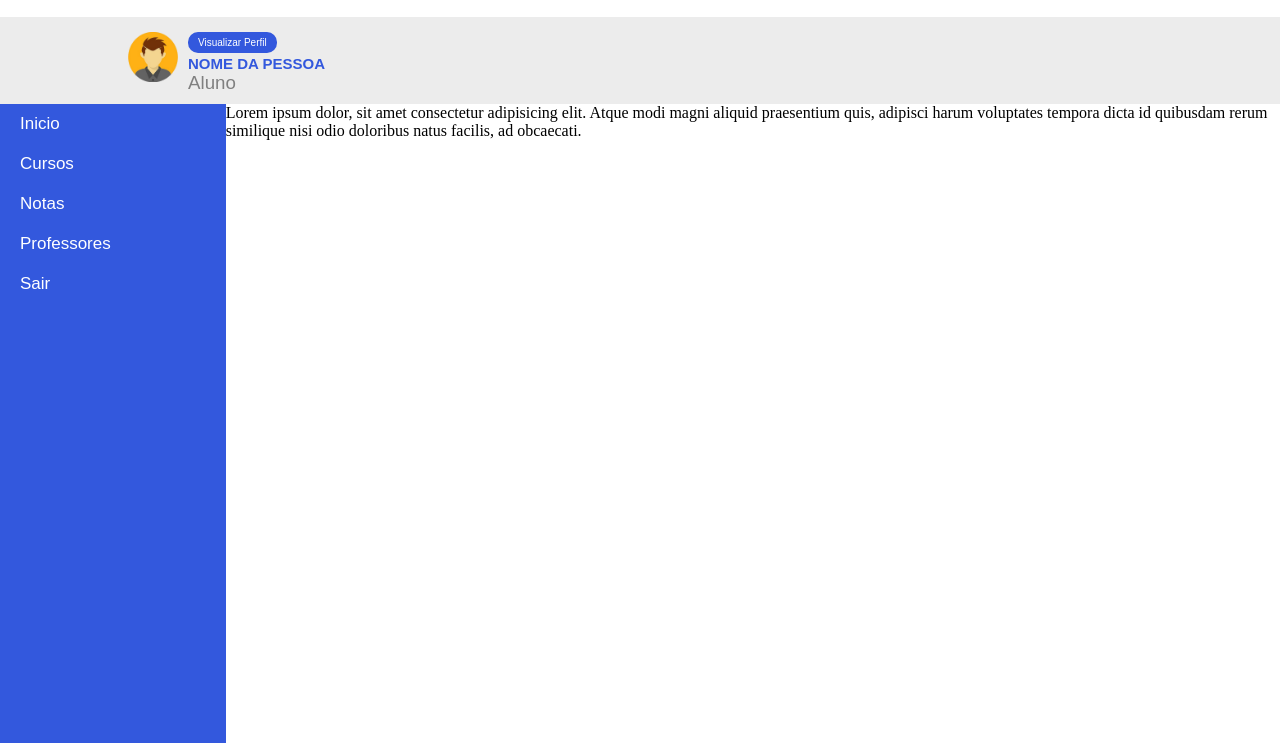
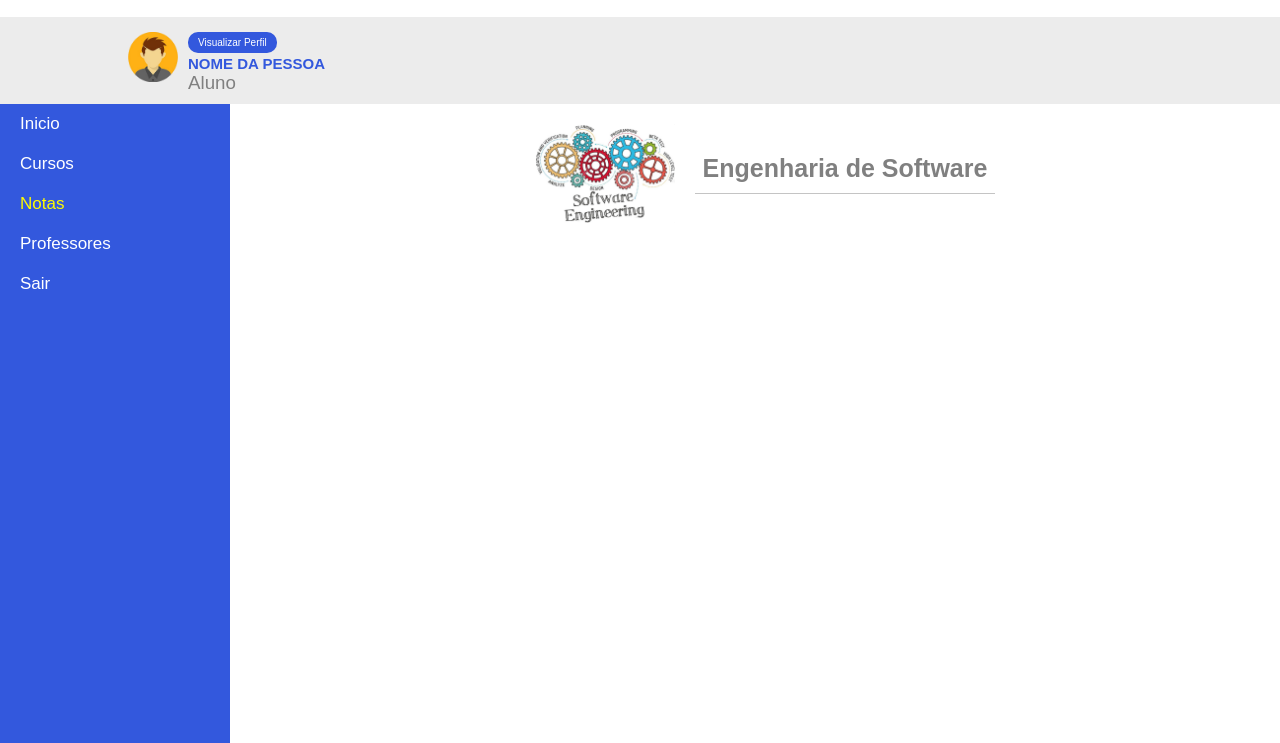
Before and after one commit to FrontTeamFTC/TAES, a plain HTML site: page pages/notas/notas.html in a window 1280 px wide. Shown: the part 57-800 px from the top of the page. Drawn offline with nearby package versions, Linux system fonts and the light colour scheme.

Commit message:
create title notas

```diff
--- a/pages/notas/notas.css
+++ b/pages/notas/notas.css
@@ -83,7 +83,7 @@ header{
     display: block;
     background-color: #3358DD;
     height: 100vh;
-    width: 300px;
+    width: 230px;
 }
 
 .menus_sideBar ul li{
@@ -111,8 +111,43 @@ header{
 .activeMenu{
     color: #fffb00 !important;
 }
+.activeMenu:hover {
+    color: #3358DD !important;
+}
 
 main{
     width: calc(100% -300px);
     background-color: rgb(255, 255, 255);
+    margin: 0 auto;
 }
+
+.Container_titleNotas{
+    display: flex;
+    justify-content: center;
+    align-items: center;
+}
+.Container_titleNotas img{
+    width: 180px;
+    padding: 20px;
+}
+
+.traco{
+    height: 1px;
+    width: 300px;
+    background-color: #C4C4C4;
+    margin-top: 10px;
+}
+
+.titleNotas{
+    display: flex;
+    justify-content: center;
+    flex-direction: column;
+    align-items: center;
+}
+
+.titleNotas h1{
+    font-size: 25px;
+    color: #808080;
+    font-family: Arial, Helvetica, sans-serif;
+
+}
--- a/pages/notas/notas.html
+++ b/pages/notas/notas.html
@@ -42,16 +42,33 @@
         <div class="sidebar">
             <div class="menus_sideBar">
                 <ul>
-                    <a href="#"> <li>Inicio</li></a>
-                    <a href="#"><li>Cursos</li></a>
-                    <a class="activeMenu" href="#"><li>Notas</li></a>
-                    <a href="#"><li>Professores</li></a>
-                    <a href="#"><li>Sair</li></a>
+                    <a href="#">
+                        <li>Inicio</li>
+                    </a>
+                    <a href="#">
+                        <li>Cursos</li>
+                    </a>
+                    <a href="#">
+                        <li class="activeMenu">Notas</li>
+                    </a>
+                    <a href="#">
+                        <li>Professores</li>
+                    </a>
+                    <a href="#">
+                        <li>Sair</li>
+                    </a>
                 </ul>
             </div>
         </div>
         <main>
-            <p>Lorem ipsum dolor, sit amet consectetur adipisicing elit. Atque modi magni aliquid praesentium quis, adipisci harum voluptates tempora dicta id quibusdam rerum similique nisi odio doloribus natus facilis, ad obcaecati.</p>
+            <div class="Container_titleNotas">
+                <img src="img/imgTitle.png" alt="">
+                <div class="titleNotas">
+                    <h1>Engenharia de Software</h1>
+                    <div class="traco"></div>
+                </div>
+            </div>
+
         </main>
     </section>
 </body>
```
Also changed, not shown: pages/notas/img/imgTitle.png (added).
